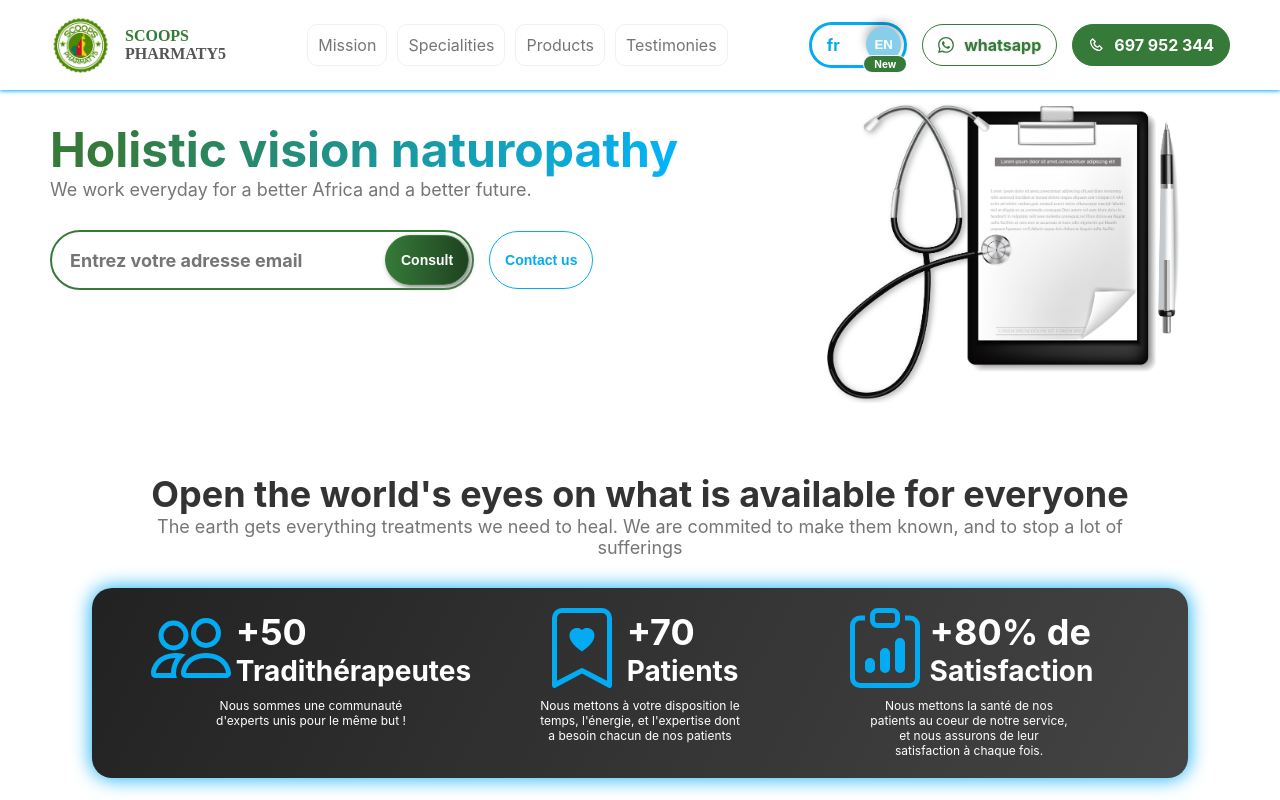
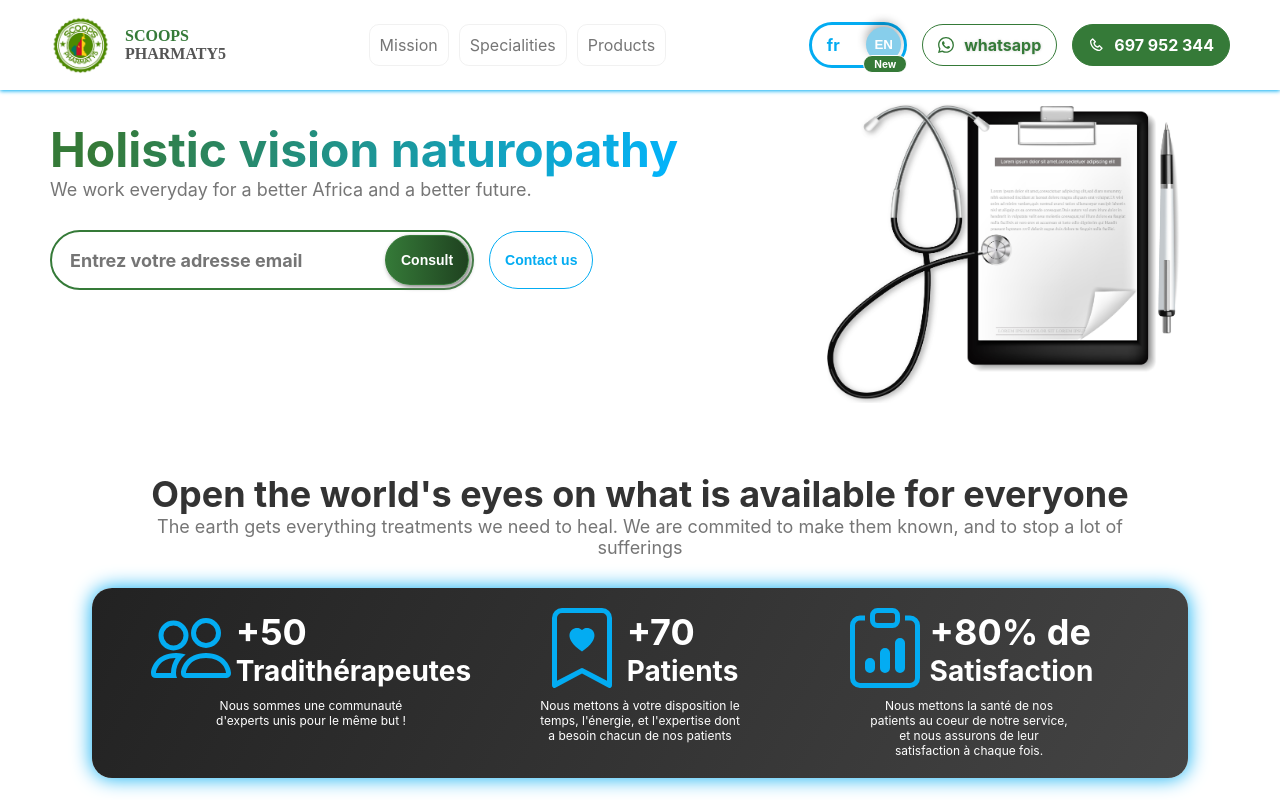
Before and after one commit to the-prince237/scoops-pharmaty5, a React (Create React App) app: page / in a window 1280 px wide. Shown: the top 800 px of the page. Built offline with nearby package versions, Linux system fonts and the light colour scheme.

Commit message:
Quick Commit : probably not important change

```diff
--- a/src/containers/Footer/Footer.jsx
+++ b/src/containers/Footer/Footer.jsx
@@ -55,7 +55,7 @@ const Footer = () => {
           </li>
           <li>
             <BsWhatsapp />
-            <p><a href={contacts.whatsapp}>whatsapp</a></p>
+            <p><a href={contacts.whatsapp} target="_blank">whatsapp</a></p>
           </li>
           <li>
             <BsMailbox />
--- a/src/containers/Header/Header.jsx
+++ b/src/containers/Header/Header.jsx
@@ -22,7 +22,7 @@ const Header = () => {
           <li className='nav-link'><div className='link-dot'/><a href="#mission">{`${language === "fr" ? "Mission" : "Mission"}`}</a></li>
           <li className='nav-link'><div className='link-dot'/><a href="#specs">{`${language === "fr" ? "Spécialités" : "Specialities"}`}</a></li>
           <li className='nav-link'><div className='link-dot'/><a href="#prods">{`${language === "fr" ? "Produits" : "Products"}`}</a></li>
-          <li className='nav-link'><div className='link-dot'/><a href="#tests">{`${language === "fr" ? "Témoignages" : "Testimonies"}`}</a></li>
+          {/* <li className='nav-link'><div className='link-dot'/><a href="#tests">{`${language === "fr" ? "Témoignages" : "Testimonies"}`}</a></li> */}
         </ul>
       </nav>
       <div className='header-buttons'>
```
